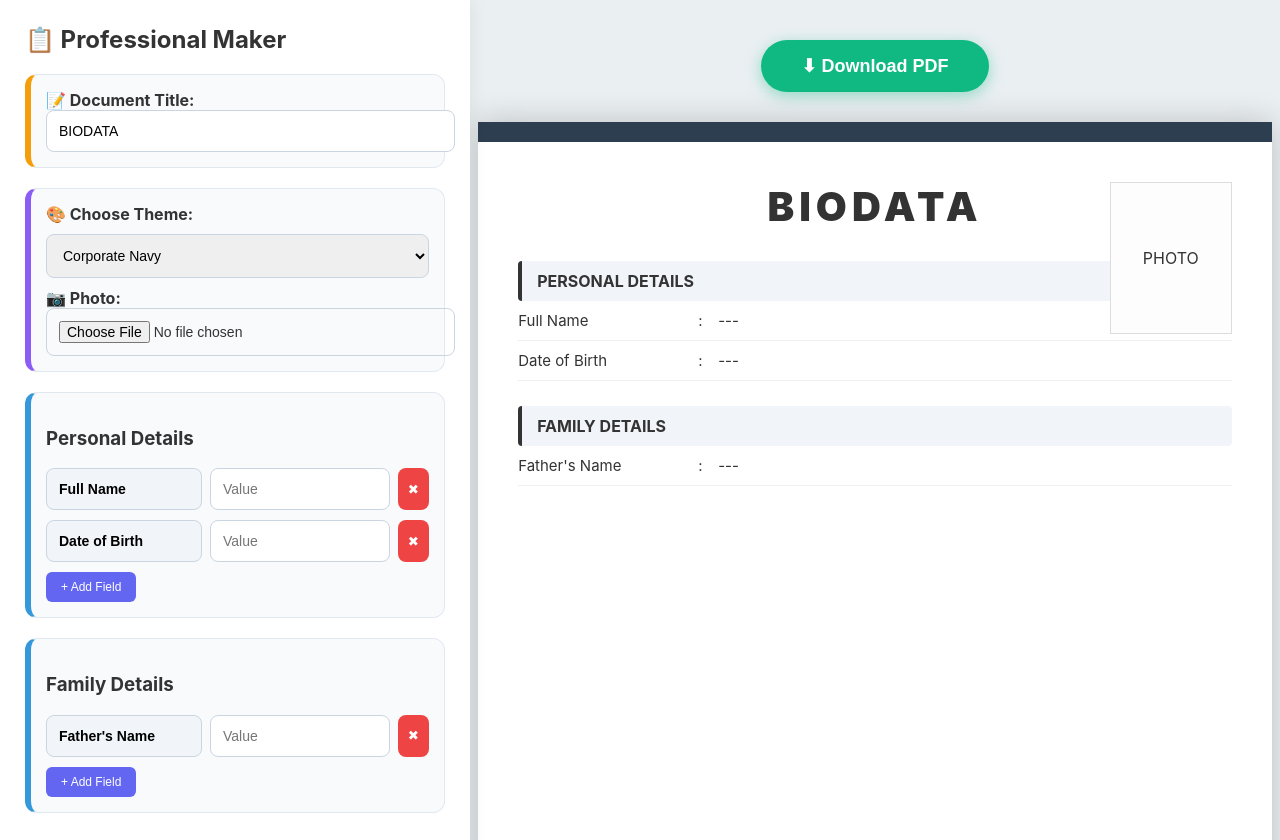
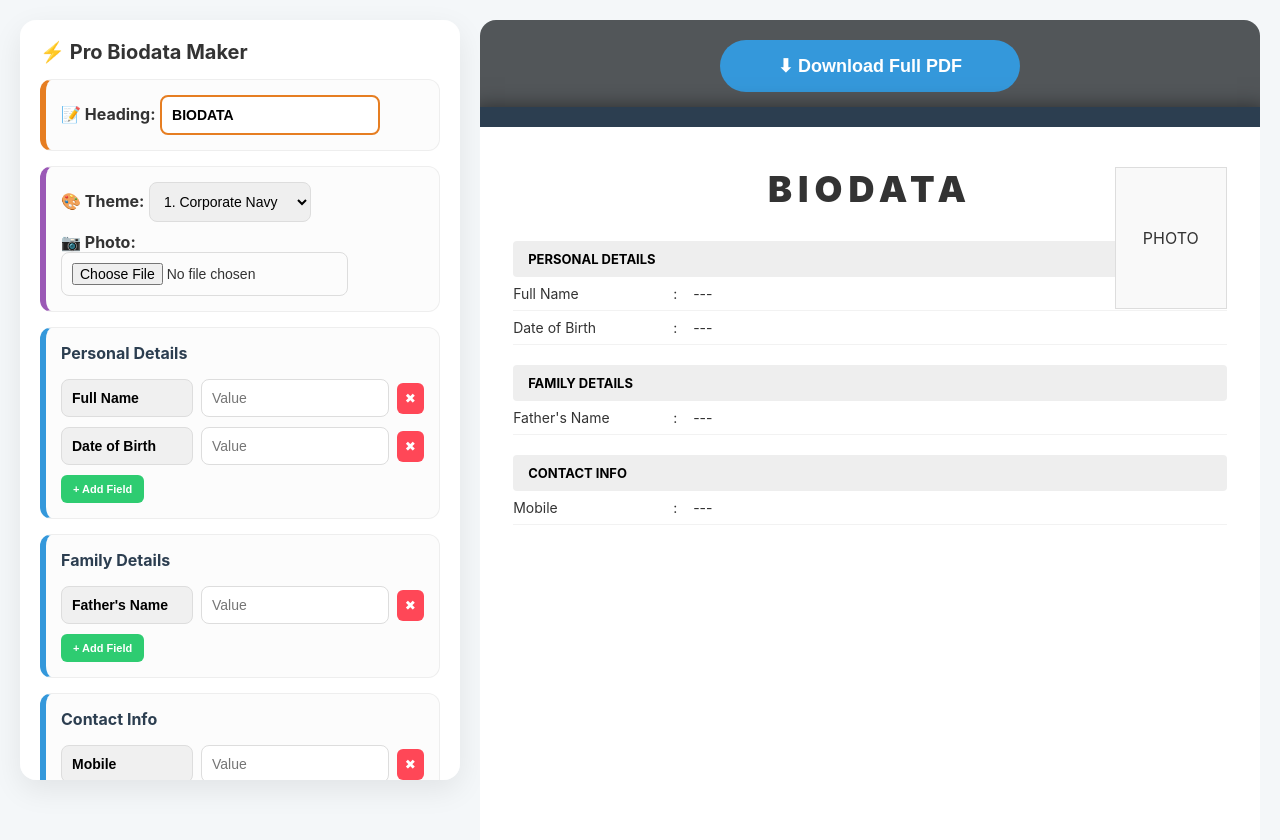
Before and after one commit to shubham12345-guthub/Biodata-maker, a plain HTML site: page index.html in a window 1280 px wide. Shown: the top 840 px of the page. Drawn offline with Linux system fonts and the light colour scheme.

Commit message:
Refactor index.html for better mobile support and themes
Updated HTML structure and styles for improved mobile responsiveness and layout. Added new themes and enhanced functionality for the biodata maker.

```diff
--- a/index.html
+++ b/index.html
@@ -2,108 +2,127 @@
 <html lang="en">
 <head>
     <meta charset="UTF-8">
-    <meta name="viewport" content="width=device-width, initial-scale=1.0, maximum-scale=1.0">
-    <title>Universal Biodata Maker | PC & Mobile</title>
+    <meta name="viewport" content="width=device-width, initial-scale=1.0, maximum-scale=1.0, user-scalable=no">
+    <title>Professional Biodata Maker | Full Mobile View</title>
     <script src="https://cdnjs.cloudflare.com/ajax/libs/html2pdf.js/0.10.1/html2pdf.bundle.min.js"></script>
     <style>
-        :root { --primary: #2c3e50; --accent: #3498db; --bg: #eaeff2; }
-        body { font-family: 'Inter', sans-serif; background: var(--bg); margin: 0; padding: 0; color: #333; }
+        :root { --primary: #2c3e50; --accent: #3498db; --bg: #f4f7f9; }
+        body { font-family: 'Inter', sans-serif; background: var(--bg); margin: 0; padding: 0; color: #333; overflow-x: hidden; }
 
-        /* Layout Engine */
-        .app-wrapper { display: flex; flex-direction: row; min-height: 100vh; }
+        /* Main Layout */
+        .main-container { display: flex; flex-direction: row; gap: 20px; max-width: 100%; margin: auto; padding: 20px; align-items: flex-start; }
 
-        /* Editor Sidebar (Left on PC, Top on Mobile) */
-        .editor-side { width: 420px; background: #fff; padding: 25px; box-shadow: 4px 0 15px rgba(0,0,0,0.05); z-index: 10; height: 100vh; overflow-y: auto; position: sticky; top: 0; }
+        /* Editor Sidebar */
+        .editor-side { flex: 0 0 400px; background: #fff; padding: 20px; border-radius: 16px; box-shadow: 0 10px 30px rgba(0,0,0,0.08); max-height: 90vh; overflow-y: auto; }
+        .section-box { background: #fcfcfc; padding: 15px; border-radius: 12px; margin-bottom: 15px; border: 1px solid #eee; border-left: 6px solid var(--accent); }
+        h3 { margin-top: 0; font-size: 1rem; color: var(--primary); }
 
-        /* Preview Side (Right on PC, Bottom on Mobile) */
-        .preview-side { flex: 1; display: flex; flex-direction: column; align-items: center; padding: 40px 20px; overflow-x: hidden; }
+        .input-row { display: flex; align-items: center; gap: 8px; margin-bottom: 10px; }
+        input, select { flex: 1; padding: 10px; border: 1px solid #ddd; border-radius: 8px; font-size: 14px; min-width: 0; }
+        .key-input { font-weight: bold; background: #f0f0f0; max-width: 110px; }
 
-        /* THE MOBILE SCALE TRICK */
-        .pdf-scaler { transform-origin: top center; transition: 0.3s; }
+        /* Preview Area - THE FIX IS HERE */
+        .preview-side { flex: 1; display: flex; flex-direction: column; align-items: center; background: #525659; padding: 20px; border-radius: 16px; overflow-x: auto; }
 
-        #pdf-content {
-            width: 210mm; /* Strict A4 Width */
-            min-height: 297mm; /* Strict A4 Height */
-            background: white;
-            padding: 40px;
-            box-sizing: border-box;
-            position: relative;
-            box-shadow: 0 0 30px rgba(0,0,0,0.2);
-        }
+        /* Forces the container to look like a real A4 page */
+        #pdf-wrap { background: white; width: 210mm; min-height: 296mm; padding: 0; box-shadow: 0 0 20px rgba(0,0,0,0.5); transform-origin: top center; }
 
-        /* Responsive Form elements */
-        .section-box { background: #f8fafc; padding: 15px; border-radius: 12px; margin-bottom: 20px; border: 1px solid #e2e8f0; border-left: 6px solid var(--accent); }
-        .input-row { display: flex; gap: 8px; margin-bottom: 10px; }
-        input, select { flex: 1; padding: 12px; border: 1px solid #cbd5e1; border-radius: 8px; font-size: 14px; width: 100%; }
-        .key-input { font-weight: bold; background: #f1f5f9; max-width: 130px; }
-
-        /* PDF Elements */
-        .doc-title { font-size: 40px; font-weight: 900; text-align: center; margin-bottom: 30px; letter-spacing: 5px; text-transform: uppercase; }
-        .photo-box { position: absolute; top: 40px; right: 40px; width: 120px; height: 150px; border: 1px solid #ddd; background: #fdfdfd; display: flex; align-items: center; justify-content: center; overflow: hidden; }
-        .photo-box img { width: 100%; height: 100%; object-fit: cover; }
-        .preview-heading { background: #f1f5f9; padding: 10px 15px; font-weight: bold; margin-top: 25px; text-transform: uppercase; border-radius: 4px; border-left: 4px solid #333; }
-        .entry { display: grid; grid-template-columns: 180px 20px 1fr; padding: 10px 0; border-bottom: 1px solid #f0f0f0; font-size: 15px; }
+        #pdf-content { width: 210mm; min-height: 296mm; padding: 40px; box-sizing: border-box; position: relative; background: white; }
 
         /* Themes */
         .theme-1 { border-top: 20px solid #2c3e50; }
-        .theme-2 { border: 15px solid #d4af37; }
-        .theme-6 { background: #1a1a1a; color: white !important; }
-        .theme-6 .preview-heading { background: #333; color: white; border-left-color: #666; }
+        .theme-2 { border: 15px solid #d4af37; font-family: 'Georgia', serif; }
+        .theme-3 { border-left: 20px solid #3498db; background: #f9fcff; }
+        .theme-4 { border: 12px solid #27ae60; }
+        .theme-5 { border-top: 20px solid #e91e63; }
+        .theme-6 { background: #222; color: #eee !important; }
+        .theme-6 .preview-heading { background: #444; color: #fff; }
+        .theme-7 { border: 2px solid #8e44ad; }
+        .theme-8 { background: linear-gradient(135deg, #fff, #e3f2fd); border-right: 15px solid #1976d2; }
+        .theme-9 { font-family: 'Courier New', monospace; border: 1px solid #333; }
+        .theme-10 { border-top: 25px solid #ff5722; border-bottom: 25px solid #ff5722; }
+        .theme-11 { border-left: 10px solid #607d8b; border-right: 10px solid #607d8b; }
+        .theme-12 { background: #fffde7; border: 5px dashed #fbc02d; }
+        .theme-13 { border: 15px solid #795548; color: #3e2723; }
+        .theme-14 { border-top: 20px solid #00bcd4; border-left: 20px solid #00bcd4; }
+        .theme-15 { background: #f3e5f5; border: 10px solid #7b1fa2; border-radius: 50px 0; }
 
-        /* Buttons */
-        .btn-download { background: #10b981; color: white; border: none; padding: 15px 40px; border-radius: 50px; cursor: pointer; font-size: 18px; font-weight: bold; margin-bottom: 30px; box-shadow: 0 4px 15px rgba(16, 185, 129, 0.4); }
-        .btn-add { background: #6366f1; color: white; border: none; padding: 8px 15px; border-radius: 6px; cursor: pointer; font-size: 12px; }
-        .btn-del { background: #ef4444; color: white; border: none; padding: 10px; border-radius: 8px; cursor: pointer; }
+        .doc-title { font-size: 36px; font-weight: 900; text-align: center; margin-bottom: 30px; letter-spacing: 6px; text-transform: uppercase; }
+        .photo-box { position: absolute; top: 40px; right: 40px; width: 110px; height: 140px; border: 1px solid #ddd; background: #f9f9f9; display: flex; align-items: center; justify-content: center; overflow: hidden; }
+        .photo-box img { width: 100%; height: 100%; object-fit: cover; }
+        .preview-heading { background: #eee; padding: 10px 15px; font-weight: bold; margin-top: 20px; text-transform: uppercase; border-radius: 4px; font-size: 13px; color: #000; }
+        .entry { display: grid; grid-template-columns: 160px 20px 1fr; padding: 8px 0; border-bottom: 1px solid rgba(0,0,0,0.05); font-size: 14px; }
 
-        /* MOBILE ADJUSTMENTS */
+        .btn-add { background: #2ecc71; color: white; border: none; padding: 8px 12px; border-radius: 6px; cursor: pointer; font-size: 11px; font-weight: bold; }
+        .btn-del { background: #ff4757; color: white; border: none; padding: 8px; border-radius: 6px; cursor: pointer; }
+        .btn-download { background: #3498db; color: white; border: none; padding: 15px 40px; border-radius: 50px; cursor: pointer; font-weight: bold; font-size: 18px; margin-bottom: 15px; width: 100%; max-width: 300px; }
+
+        /* MOBILE RESPONSIVENESS */
         @media (max-width: 800px) {
-            .app-wrapper { flex-direction: column; }
-            .editor-side { width: 100%; height: auto; position: relative; padding: 15px; box-sizing: border-box; }
-            .preview-side { padding: 20px 5px; background: #333; }
-            .btn-download { width: 90%; position: sticky; top: 10px; z-index: 100; }
-
-            /* Scale the A4 preview down to fit mobile screen width */
-            .pdf-scaler { transform: scale(0.42); } /* Adjust this if needed for your specific screen */
+            .main-container { flex-direction: column; padding: 10px; }
+            .editor-side { flex: none; width: 100%; box-sizing: border-box; max-height: none; }
+            .preview-side { width: 100%; padding: 10px; box-sizing: border-box; overflow-x: auto; }
+            /* This zooms the preview down so it fits on mobile screens without breaking the PDF export */
+            #pdf-wrap { transform: scale(0.4); transform-origin: top left; margin-bottom: -500px; }
         }
     </style>
 </head>
 <body>
 
-<div class="app-wrapper">
+<div class="main-container">
     <div class="editor-side">
-        <h2 style="margin-top:0;">📋 Professional Maker</h2>
+        <h2 style="margin:0 0 15px 0; font-size: 20px;">⚡ Pro Biodata Maker</h2>
 
-        <div class="section-box" style="border-left-color: #f59e0b;">
-            <label><b>📝 Document Title:</b></label>
-            <input type="text" id="userTitle" value="BIODATA" oninput="updatePreview()">
+        <div class="section-box" style="border-left-color: #e67e22;">
+            <label><b>📝 Heading:</b></label>
+            <input type="text" id="userDocTitle" value="BIODATA" oninput="updatePreview()" style="font-weight: bold; border: 2px solid #e67e22;">
         </div>
 
-        <div class="section-box" style="border-left-color: #8b5cf6;">
-            <label><b>🎨 Choose Theme:</b></label>
-            <select id="themeSelect" onchange="updatePreview()" style="margin: 10px 0;">
-                <option value="theme-1">Corporate Navy</option>
-                <option value="theme-2">Royal Gold</option>
-                <option value="theme-3">Modern Sky</option>
-                <option value="theme-6">Midnight Dark</option>
-                <option value="theme-10">Sunset Orange</option>
+        <div class="section-box" style="border-left-color: #9b59b6;">
+            <label><b>🎨 Theme:</b></label>
+            <select id="themeSelect" onchange="updatePreview()">
+                <option value="theme-1">1. Corporate Navy</option>
+                <option value="theme-2">2. Royal Gold</option>
+                <option value="theme-3">3. Modern Sky</option>
+                <option value="theme-4">4. Forest Green</option>
+                <option value="theme-5">5. Elegant Rose</option>
+                <option value="theme-6">6. Midnight Dark</option>
+                <option value="theme-7">7. Lavender Border</option>
+                <option value="theme-8">8. Ocean Gradient</option>
+                <option value="theme-9">9. Typewriter</option>
+                <option value="theme-10">10. Sunset Bold</option>
+                <option value="theme-11">11. Slate Modern</option>
+                <option value="theme-12">12. Vintage Paper</option>
+                <option value="theme-13">13. Earthy Coffee</option>
+                <option value="theme-14">14. Cyan Corner</option>
+                <option value="theme-15">15. Artistic Purple</option>
             </select>
-            <label><b>📷 Photo:</b></label>
+            <label style="display:block; margin-top:10px;"><b>📷 Photo:</b></label>
             <input type="file" accept="image/*" onchange="uploadImage(event)">
         </div>
 
         <div id="all-sections">
             <div class="section-box">
                 <h3>Personal Details</h3>
-                <div class="fields">
-                    <div class="input-row"><input value="Full Name" class="key-input"><input placeholder="Value" class="val-input" oninput="updatePreview()"><button class="btn-del" onclick="this.parentElement.remove();updatePreview()">✖</button></div>
-                    <div class="input-row"><input value="Date of Birth" class="key-input"><input placeholder="Value" class="val-input" oninput="updatePreview()"><button class="btn-del" onclick="this.parentElement.remove();updatePreview()">✖</button></div>
+                <div class="field-container">
+                    <div class="input-row"><input value="Full Name" class="key-input"><input placeholder="Value" class="val-input" oninput="updatePreview()"><button class="btn-del" onclick="removeField(this)">✖</button></div>
+                    <div class="input-row"><input value="Date of Birth" class="key-input"><input placeholder="Value" class="val-input" oninput="updatePreview()"><button class="btn-del" onclick="removeField(this)">✖</button></div>
                 </div>
                 <button class="btn-add" onclick="addField(this)">+ Add Field</button>
             </div>
+
             <div class="section-box">
                 <h3>Family Details</h3>
-                <div class="fields">
-                    <div class="input-row"><input value="Father's Name" class="key-input"><input placeholder="Value" class="val-input" oninput="updatePreview()"><button class="btn-del" onclick="this.parentElement.remove();updatePreview()">✖</button></div>
+                <div class="field-container">
+                    <div class="input-row"><input value="Father's Name" class="key-input"><input placeholder="Value" class="val-input" oninput="updatePreview()"><button class="btn-del" onclick="removeField(this)">✖</button></div>
+                </div>
+                <button class="btn-add" onclick="addField(this)">+ Add Field</button>
+            </div>
+
+            <div class="section-box">
+                <h3>Contact Info</h3>
+                <div class="field-container">
+                    <div class="input-row"><input value="Mobile" class="key-input"><input placeholder="Value" class="val-input" oninput="updatePreview()"><button class="btn-del" onclick="removeField(this)">✖</button></div>
                 </div>
                 <button class="btn-add" onclick="addField(this)">+ Add Field</button>
             </div>
@@ -111,9 +130,8 @@
     </div>
 
     <div class="preview-side">
-        <button class="btn-download" onclick="downloadPDF()">⬇ Download PDF</button>
-
-        <div class="pdf-scaler" id="scaler">
+        <button class="btn-download" onclick="downloadPDF()">⬇ Download Full PDF</button>
+        <div id="pdf-wrap">
             <div id="pdf-content" class="theme-1">
                 <div class="photo-box">
                     <img id="img-output" style="display:none">
@@ -127,20 +145,6 @@
 </div>
 
 <script>
-    // Auto-adjust scale on mobile load
-    function adjustScale() {
-        if (window.innerWidth < 800) {
-            const scale = (window.innerWidth - 20) / 794; // 794px is roughly 210mm
-            document.getElementById('scaler').style.transform = `scale(${scale})`;
-            document.querySelector('.preview-side').style.height = (297 * 3.78 * scale + 100) + 'px';
-        } else {
-            document.getElementById('scaler').style.transform = `scale(1)`;
-            document.querySelector('.preview-side').style.height = 'auto';
-        }
-    }
-    window.addEventListener('resize', adjustScale);
-    window.addEventListener('load', adjustScale);
-
     function uploadImage(e) {
         const reader = new FileReader();
         reader.onload = () => {
@@ -152,44 +156,46 @@
     }
 
     function addField(btn) {
+        const container = btn.previousElementSibling;
         const div = document.createElement('div');
         div.className = 'input-row';
-        div.innerHTML = `<input placeholder="Label" class="key-input"><input placeholder="Value" class="val-input" oninput="updatePreview()"><button class="btn-del" onclick="this.parentElement.remove();updatePreview()">✖</button>`;
-        btn.previousElementSibling.appendChild(div);
+        div.innerHTML = `<input placeholder="Label" class="key-input"><input placeholder="Value" class="val-input" oninput="updatePreview()"><button class="btn-del" onclick="removeField(this)">✖</button>`;
+        container.appendChild(div);
         updatePreview();
     }
 
+    function removeField(btn) { btn.parentElement.remove(); updatePreview(); }
+
     function updatePreview() {
-        document.getElementById('display-title').innerText = document.getElementById('userTitle').value || 'BIODATA';
+        const titleInput = document.getElementById('userDocTitle').value;
+        document.getElementById('display-title').innerText = titleInput || 'BIODATA';
         document.getElementById('pdf-content').className = document.getElementById('themeSelect').value;
 
         const render = document.getElementById('preview-render');
         render.innerHTML = '';
         document.querySelectorAll('#all-sections .section-box').forEach(sec => {
-            const title = sec.querySelector('h3').innerText;
+            const heading = sec.querySelector('h3').innerText;
             const rows = sec.querySelectorAll('.input-row');
             if(rows.length > 0) {
-                let html = `<div class="preview-heading">${title}</div>`;
+                render.innerHTML += `<div class="preview-heading">${heading}</div>`;
                 rows.forEach(row => {
                     const k = row.querySelector('.key-input').value;
                     const v = row.querySelector('.val-input').value || '---';
-                    html += `<div class="entry"><div>${k}</div><div>:</div><div>${v}</div></div>`;
+                    render.innerHTML += `<div class="entry"><div>${k}</div><div>:</div><div>${v}</div></div>`;
                 });
-                render.innerHTML += html;
             }
         });
     }
 
-    async function downloadPDF() {
+    function downloadPDF() {
         const element = document.getElementById('pdf-content');
         const opt = {
             margin: 0,
-            filename: 'Professional_Biodata.pdf',
+            filename: 'My_Biodata.pdf',
             image: { type: 'jpeg', quality: 0.98 },
-            html2canvas: { scale: 3, useCORS: true, letterRendering: true },
+            html2canvas: { scale: 2, useCORS: true, letterRendering: true },
             jsPDF: { unit: 'mm', format: 'a4', orientation: 'portrait' }
         };
-        // The script captures the 210mm div exactly
         html2pdf().set(opt).from(element).save();
     }
 
```
